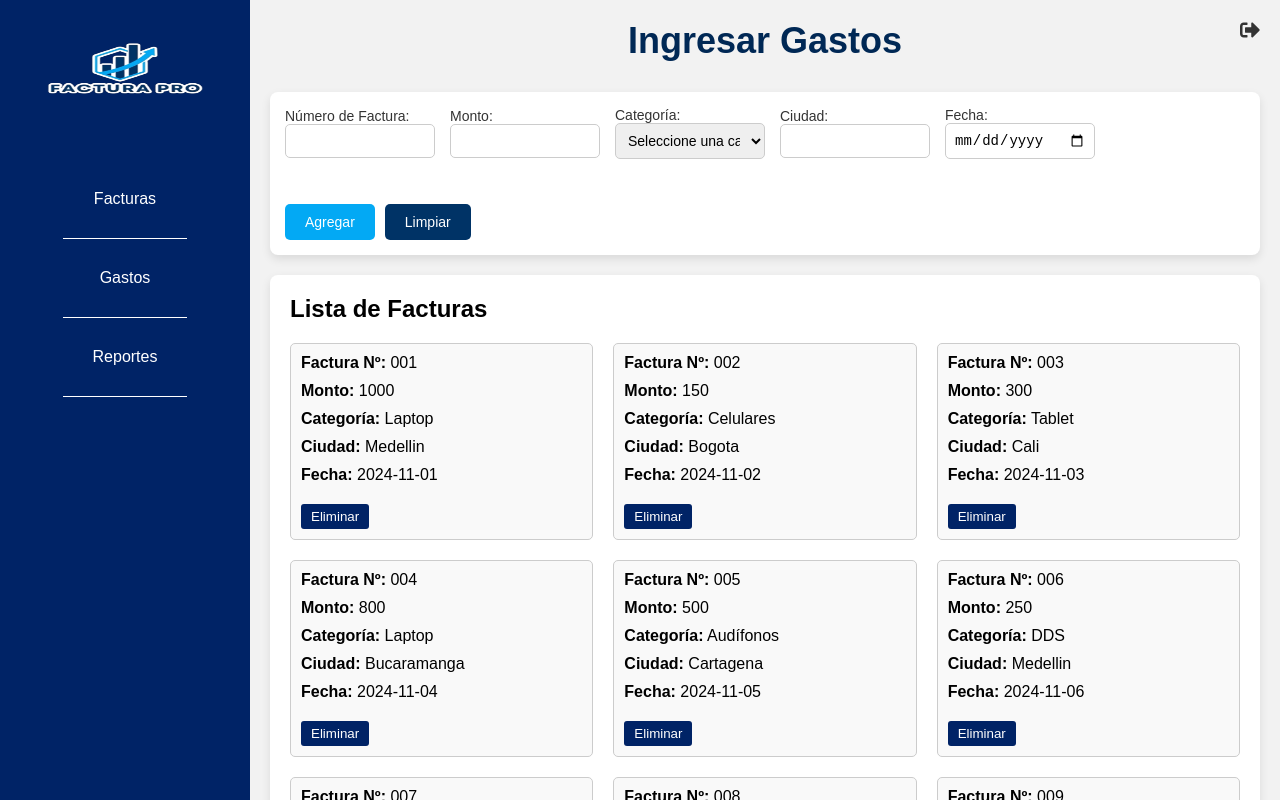
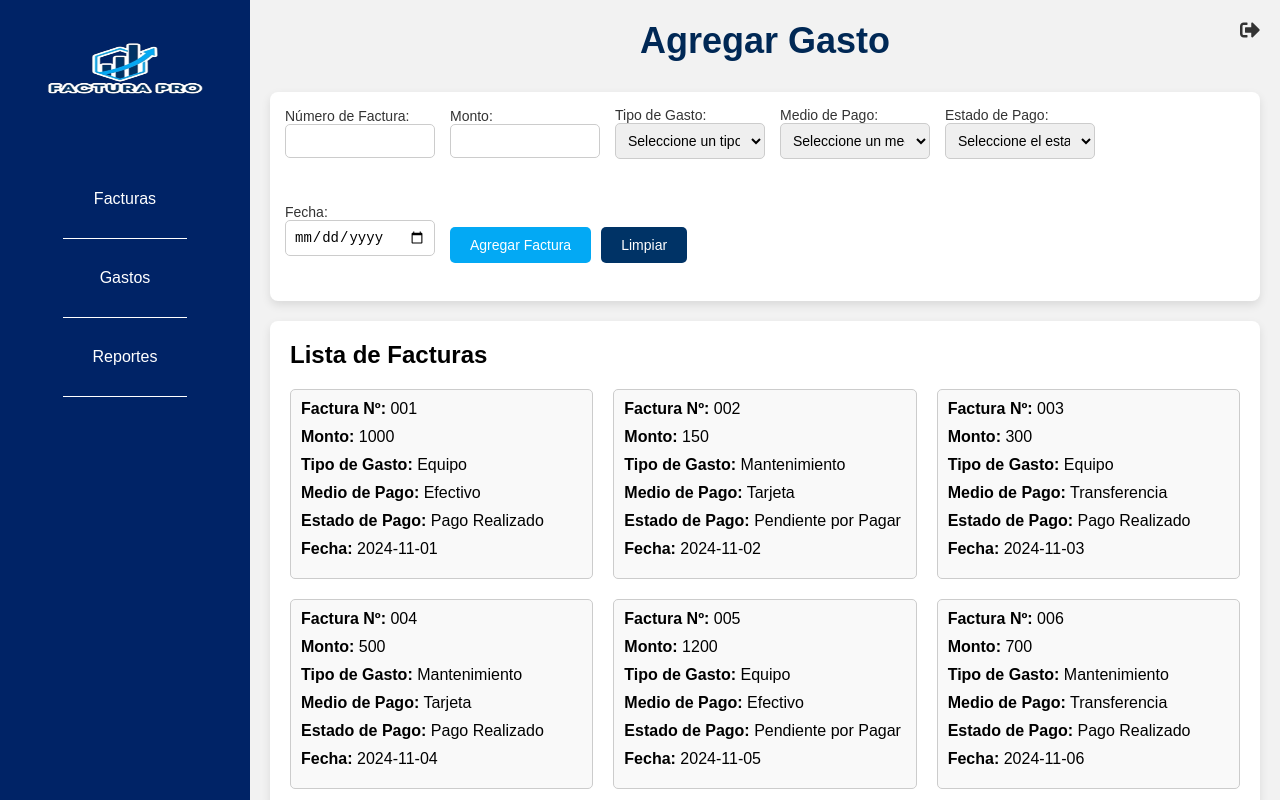
Before and after one commit to Andresyt12/Facturacion-web-2, a React (Vite) app: page /register in a window 1280 px wide. Built offline with nearby package versions, Linux system fonts and the light colour scheme.

Commit message:
actualizacion1

```diff
--- a/src/pages/auth/Register.jsx
+++ b/src/pages/auth/Register.jsx
@@ -8,60 +8,60 @@ import Swal from 'sweetalert2';
 const Register = () => {
     const navigate = useNavigate();
 
+    // Estado para la factura (campo para agregar nueva factura)
     const [factura, setFactura] = useState({
         numero: '',
         monto: '',
-        categoria: '',
-        ciudad: '',
+        tipoGasto: '',
+        medioPago: '',
+        estadoPago: '',
         fecha: ''
     });
 
+    // Estado para la lista de facturas
     const [facturasList, setFacturasList] = useState([
-        { numero: '001', monto: '1000', categoria: 'Laptop', ciudad: 'Medellin', fecha: '2024-11-01' },
-        { numero: '002', monto: '150', categoria: 'Celulares', ciudad: 'Bogota', fecha: '2024-11-02' },
-        { numero: '003', monto: '300', categoria: 'Tablet', ciudad: 'Cali', fecha: '2024-11-03' },
-        { numero: '004', monto: '800', categoria: 'Laptop', ciudad: 'Bucaramanga', fecha: '2024-11-04' },
-        { numero: '005', monto: '500', categoria: 'Audífonos', ciudad: 'Cartagena', fecha: '2024-11-05' },
-        { numero: '006', monto: '250', categoria: 'DDS', ciudad: 'Medellin', fecha: '2024-11-06' },
-        { numero: '007', monto: '100', categoria: 'Celulares', ciudad: 'Cali', fecha: '2024-11-07' },
-        { numero: '008', monto: '1200', categoria: 'Laptop', ciudad: 'Bogota', fecha: '2024-11-08' },
-        { numero: '009', monto: '200', categoria: 'Audífonos', ciudad: 'Medellin', fecha: '2024-11-09' },
-        { numero: '010', monto: '50', categoria: 'Tablet', ciudad: 'Cali', fecha: '2024-11-10' }
+        { numero: '001', monto: '1000', tipoGasto: 'Equipo', medioPago: 'Efectivo', estadoPago: 'Pago Realizado', fecha: '2024-11-01' },
+        { numero: '002', monto: '150', tipoGasto: 'Mantenimiento', medioPago: 'Tarjeta', estadoPago: 'Pendiente por Pagar', fecha: '2024-11-02' },
+        { numero: '003', monto: '300', tipoGasto: 'Equipo', medioPago: 'Transferencia', estadoPago: 'Pago Realizado', fecha: '2024-11-03' },
+        { numero: '004', monto: '500', tipoGasto: 'Mantenimiento', medioPago: 'Tarjeta', estadoPago: 'Pago Realizado', fecha: '2024-11-04' },
+        { numero: '005', monto: '1200', tipoGasto: 'Equipo', medioPago: 'Efectivo', estadoPago: 'Pendiente por Pagar', fecha: '2024-11-05' },
+        { numero: '006', monto: '700', tipoGasto: 'Mantenimiento', medioPago: 'Transferencia', estadoPago: 'Pago Realizado', fecha: '2024-11-06' }
     ]);
 
+    // Maneja los cambios en los campos del formulario de factura
     const handleChange = (e) => {
         setFactura({ ...factura, [e.target.name]: e.target.value });
     };
 
+    // Maneja el envío del formulario de nueva factura
     const handleSubmit = (e) => {
         e.preventDefault();
 
+        // Agregar la nueva factura a la lista
         setFacturasList([...facturasList, factura]);
 
+        // Limpiar los campos del formulario
         setFactura({
             numero: '',
             monto: '',
-            categoria: '',
-            ciudad: '',
+            tipoGasto: '',
+            medioPago: '',
+            estadoPago: '',
             fecha: ''
         });
 
+        // Notificación de éxito
         Swal.fire({
             icon: 'success',
-            title: 'Factura registrada con éxito',
+            title: 'Factura agregada con éxito',
             showConfirmButton: false,
             timer: 1500
         });
     };
 
+    // Maneja el cierre de sesión
     const handleLogout = () => {
         navigate('/Login');
-    };
-
-    const handleDelete = (index) => {
-
-        const newList = facturasList.filter((_, i) => i !== index);
-        setFacturasList(newList);
     };
 
     return (
@@ -93,7 +93,7 @@ const Register = () => {
                     <FaSignOutAlt size={20} />
                 </button>
 
-                <h1>Ingresar Gastos</h1>
+                <h1>Agregar Gasto</h1>
 
                 <div className="input-container">
                     <form onSubmit={handleSubmit} className="horizontal-form">
@@ -118,30 +118,45 @@ const Register = () => {
                             />
                         </label>
                         <label>
-                            Categoría:
+                            Tipo de Gasto:
                             <select
-                                name="categoria"
-                                value={factura.categoria}
+                                name="tipoGasto"
+                                value={factura.tipoGasto}
                                 onChange={handleChange}
                                 required
                             >
-                                <option value="">Seleccione una categoría</option>
-                                <option value="DDS">DDS</option>
-                                <option value="Laptop">Laptop</option>
-                                <option value="Audífonos">Audífonos</option>
-                                <option value="Tablet">Tablet</option>
-                                <option value="Celulares">Celulares</option>
+                                <option value="">Seleccione un tipo de gasto</option>
+                                <option value="Nomina">Nómina</option>
+                                <option value="Marketing">Marketing</option>
+                                <option value="Impuestos">Impuestos</option>
+                                <option value="Insumos">Insumos</option>
                             </select>
                         </label>
                         <label>
-                            Ciudad:
-                            <input
-                                type="text"
-                                name="ciudad"
-                                value={factura.ciudad}
+                            Medio de Pago:
+                            <select
+                                name="medioPago"
+                                value={factura.medioPago}
                                 onChange={handleChange}
                                 required
-                            />
+                            >
+                                <option value="">Seleccione un medio de pago</option>
+                                <option value="Efectivo">Efectivo</option>
+                                <option value="Tarjeta">Tarjeta</option>
+                            </select>
+                        </label>
+                        <label>
+                            Estado de Pago:
+                            <select
+                                name="estadoPago"
+                                value={factura.estadoPago}
+                                onChange={handleChange}
+                                required
+                            >
+                                <option value="">Seleccione el estado de pago</option>
+                                <option value="Pago Realizado">Pago Realizado</option>
+                                <option value="Pendiente por Pagar">Pendiente por Pagar</option>
+                            </select>
                         </label>
                         <label>
                             Fecha:
@@ -154,15 +169,16 @@ const Register = () => {
                             />
                         </label>
                         <div className="button-group">
-                            <button type="submit" className="register-btn">Agregar</button>
+                            <button type="submit" className="register-btn">Agregar Factura</button>
                             <button
                                 type="button"
                                 className="cancel-btn"
                                 onClick={() => setFactura({
                                     numero: '',
                                     monto: '',
-                                    categoria: '',
-                                    ciudad: '',
+                                    tipoGasto: '',
+                                    medioPago: '',
+                                    estadoPago: '',
                                     fecha: ''
                                 })}
                             >
@@ -179,10 +195,10 @@ const Register = () => {
                             <div key={index} className="factura-item">
                                 <div><strong>Factura Nº:</strong> {factura.numero}</div>
                                 <div><strong>Monto:</strong> {factura.monto}</div>
-                                <div><strong>Categoría:</strong> {factura.categoria}</div>
-                                <div><strong>Ciudad:</strong> {factura.ciudad}</div>
+                                <div><strong>Tipo de Gasto:</strong> {factura.tipoGasto}</div>
+                                <div><strong>Medio de Pago:</strong> {factura.medioPago}</div>
+                                <div><strong>Estado de Pago:</strong> {factura.estadoPago}</div>
                                 <div><strong>Fecha:</strong> {factura.fecha}</div>
-                                <button onClick={() => handleDelete(index)} className="delete-btn">Eliminar</button>
                             </div>
                         ))}
                     </div>
@@ -192,4 +208,4 @@ const Register = () => {
     );
 };
 
-export default Register;
+export default Register
```
